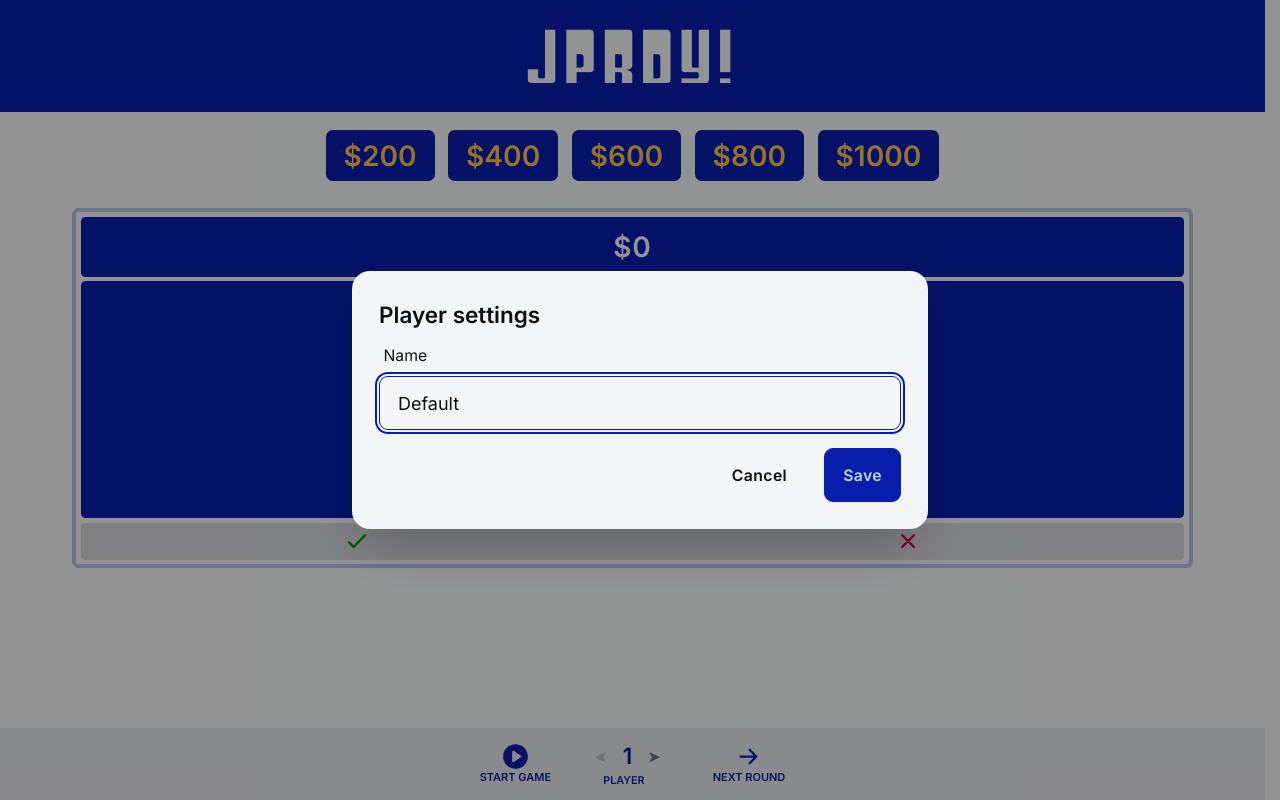
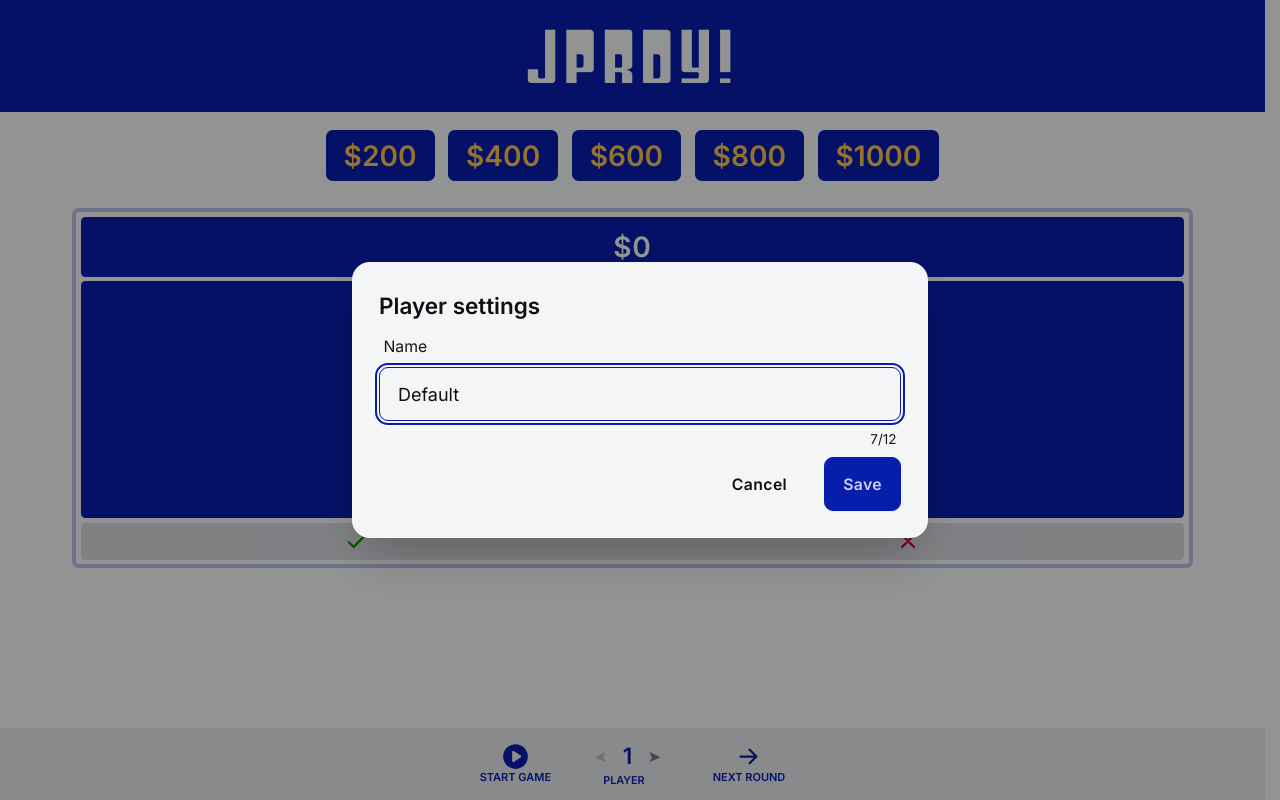
Before and after one commit to pbzona/jprdy2, a Next.js app: page / in a window 1280 px wide. Both pictures are taken after a click on the button "Default". Built offline with nearby package versions, Linux system fonts and the light colour scheme.

Commit message:
Enforce max name length

```diff
--- a/app/(game)/_components/player/player-name-modal.tsx
+++ b/app/(game)/_components/player/player-name-modal.tsx
@@ -1,5 +1,7 @@
 import React, { useRef, useState } from 'react';
 import { useGameStore } from '@game/_store/game-store';
+
+const MAX_LENGTH = 12;
 
 type PlayerNameModalProps = {
   playerIndex: number;
@@ -45,10 +47,17 @@ export const PlayerNameModal = ({ playerIndex }: PlayerNameModalProps) => {
               </div>
               <input
                 type="text"
-                className="input input-bordered input-primary w-full max-w-full mb-4 "
+                className="input input-bordered input-primary w-full max-w-full"
                 value={inputName}
                 onChange={handleNameChange}
+                maxLength={MAX_LENGTH}
               />
+              <div className="label">
+                <span className="label-text-alt">{}</span>
+                <span className="label-text-alt">
+                  {inputName.length}/{MAX_LENGTH}
+                </span>
+              </div>
             </label>
 
             <div className="flex space-x-4 justify-end">
```
